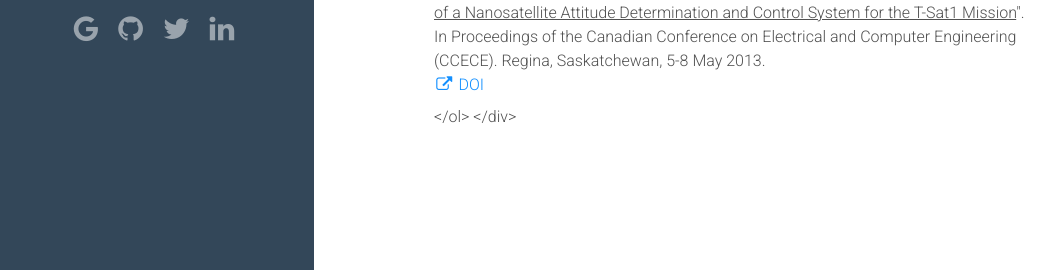
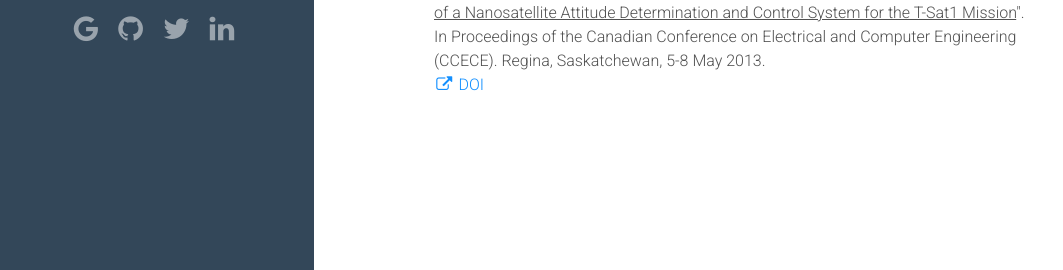
Before and after one commit to leeclemnet/leeclemnet.github.io, a Jekyll site: the page built from publications.md, in a window 1280 px wide and 900 px high, scrolled down 574 px. Shown: the part 627-897 px from the top of the window, without its empty margins (6-1069 px from the left). Built offline with Jekyll 4.4.1, drawn with Linux system fonts in a browser that asks for light colours; nearby versions of some CDN libraries.

Commit message:
Temporary (hopefully) fix for closing HTML tags not rendering

```diff
--- a/publications.md
+++ b/publications.md
@@ -60,7 +60,5 @@ sitemap:
 <li> Russell B, <b>Clement L</b>, Hernandez J, Byagowi A, Schor D, Kinsner W. "<u>Implementation of a Nanosatellite Attitude Determination and Control System for the T-Sat1 Mission</u>". In Proceedings of the Canadian Conference on Electrical and Computer Engineering (CCECE). Regina, Saskatchewan, 5-8 May 2013. <br/>
 <a href="http://dx.doi.org/10.1109/CCECE.2013.6567796"><i class="fa fa-external-link fa-fw"></i> DOI</a>
 </li>
-
-</ol>
-
-</div>
+<!--/ol>
+</div-->
```
